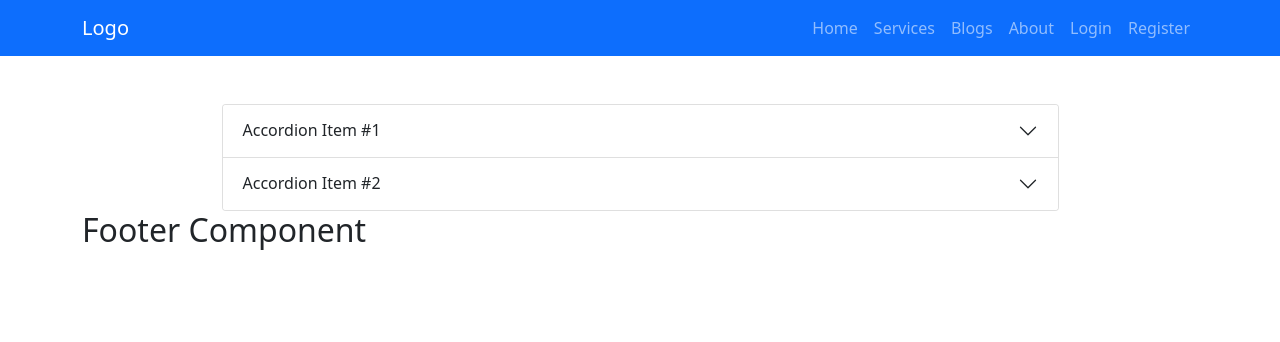
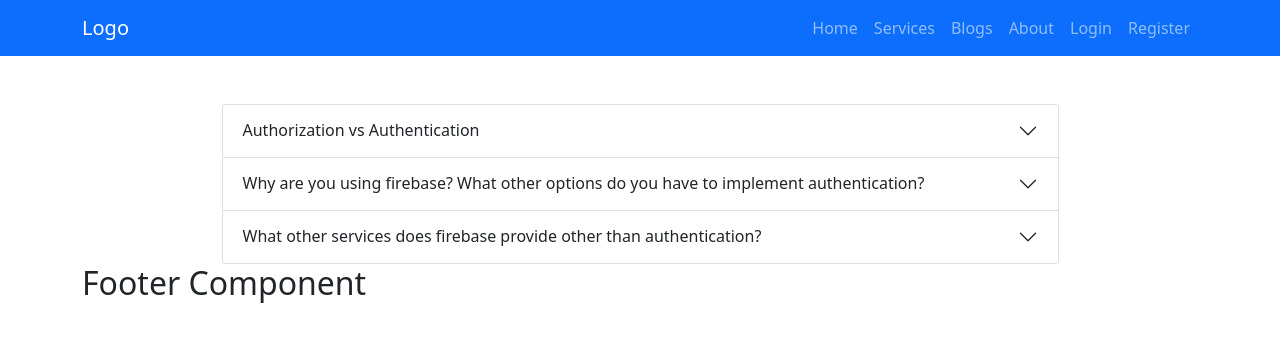
Before and after one commit to nahidsultan19/independent-service-provider, a React (Create React App) app: page /blogs in a window 1280 px wide. Shown: the top 342 px of the page. Built offline with nearby package versions, Linux system fonts and the light colour scheme; no server answers.

Commit message:
completed blogs.

```diff
--- a/src/Components/Blogs/Blogs.js
+++ b/src/Components/Blogs/Blogs.js
@@ -6,27 +6,21 @@ const Blogs = () => {
         <div className='container'>
             <Accordion className='mt-5 w-75 mx-auto'>
                 <Accordion.Item eventKey="0">
-                    <Accordion.Header>Accordion Item #1</Accordion.Header>
+                    <Accordion.Header>Authorization vs Authentication</Accordion.Header>
                     <Accordion.Body>
-                        Lorem ipsum dolor sit amet, consectetur adipiscing elit, sed do eiusmod
-                        tempor incididunt ut labore et dolore magna aliqua. Ut enim ad minim
-                        veniam, quis nostrud exercitation ullamco laboris nisi ut aliquip ex ea
-                        commodo consequat. Duis aute irure dolor in reprehenderit in voluptate
-                        velit esse cillum dolore eu fugiat nulla pariatur. Excepteur sint occaecat
-                        cupidatat non proident, sunt in culpa qui officia deserunt mollit anim id
-                        est laborum.
+                        Authorization is the process of verifying what the user has access to. On the other hand the authencitacaion is used to authenticate someone's identity.
                     </Accordion.Body>
                 </Accordion.Item>
                 <Accordion.Item eventKey="1">
-                    <Accordion.Header>Accordion Item #2</Accordion.Header>
+                    <Accordion.Header>Why are you using firebase? What other options do you have to implement authentication?</Accordion.Header>
                     <Accordion.Body>
-                        Lorem ipsum dolor sit amet, consectetur adipiscing elit, sed do eiusmod
-                        tempor incididunt ut labore et dolore magna aliqua. Ut enim ad minim
-                        veniam, quis nostrud exercitation ullamco laboris nisi ut aliquip ex ea
-                        commodo consequat. Duis aute irure dolor in reprehenderit in voluptate
-                        velit esse cillum dolore eu fugiat nulla pariatur. Excepteur sint occaecat
-                        cupidatat non proident, sunt in culpa qui officia deserunt mollit anim id
-                        est laborum.
+                        Firebase Authentication provide backend services, easy-to-use SDKs to authenticate users to our app.It supports authentication using email password, phone number, popular social like Google, Facebook, Twitter and more. We can use other options except firebase like- Auth0, MongoDB, Passport, Okta, Parse, Kinvey,Kuzzle, Hoodie,Heroku, etc.
+                    </Accordion.Body>
+                </Accordion.Item>
+                <Accordion.Item eventKey="2">
+                    <Accordion.Header>What other services does firebase provide other than authentication?</Accordion.Header>
+                    <Accordion.Body>
+                        There are many sevices which Firebase provides other than authentication, Such as - Cloud FireStore, Cloud Function, Hosting, Cloud Storage, Google Analytics, Machine learning Kit, Predictions, Cloud Messaging.
                     </Accordion.Body>
                 </Accordion.Item>
             </Accordion>
```
